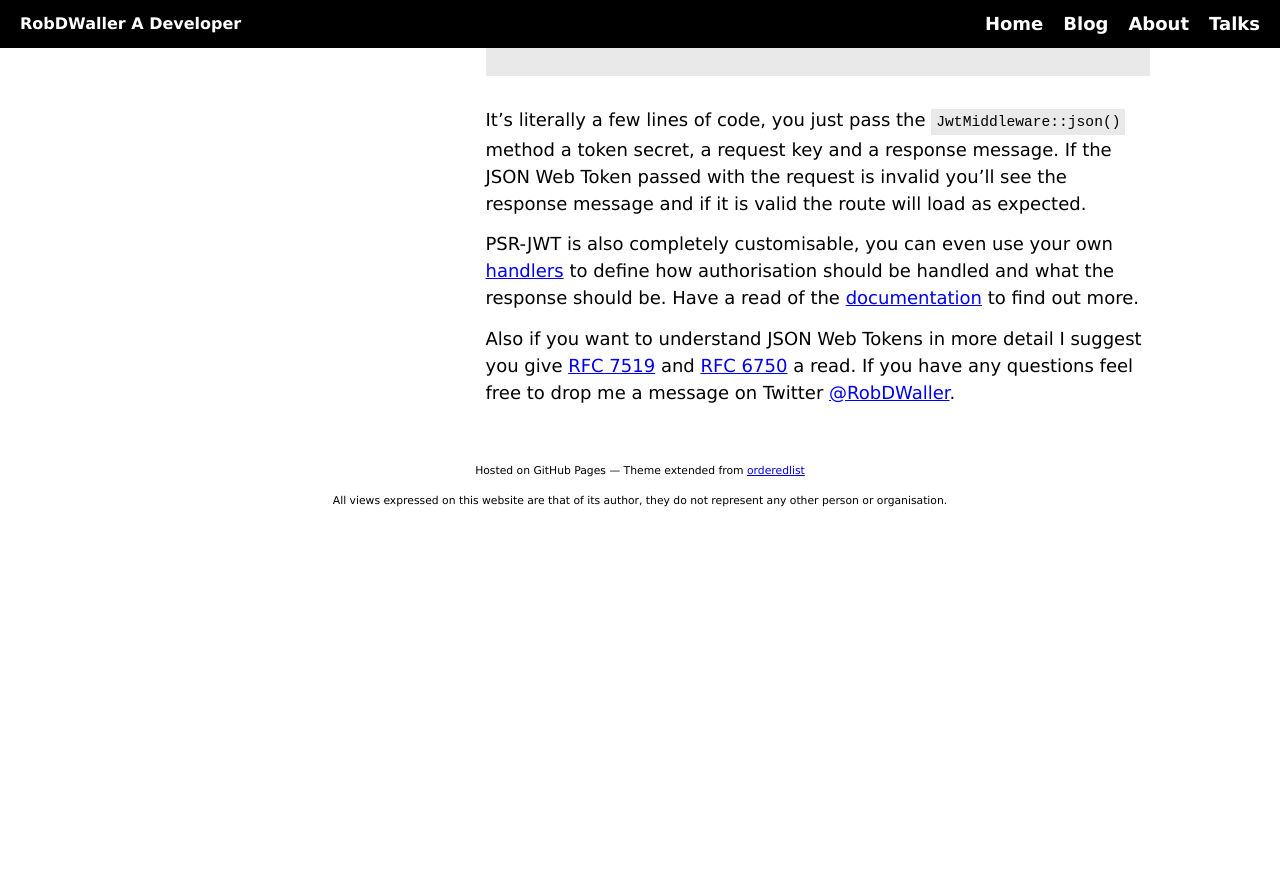
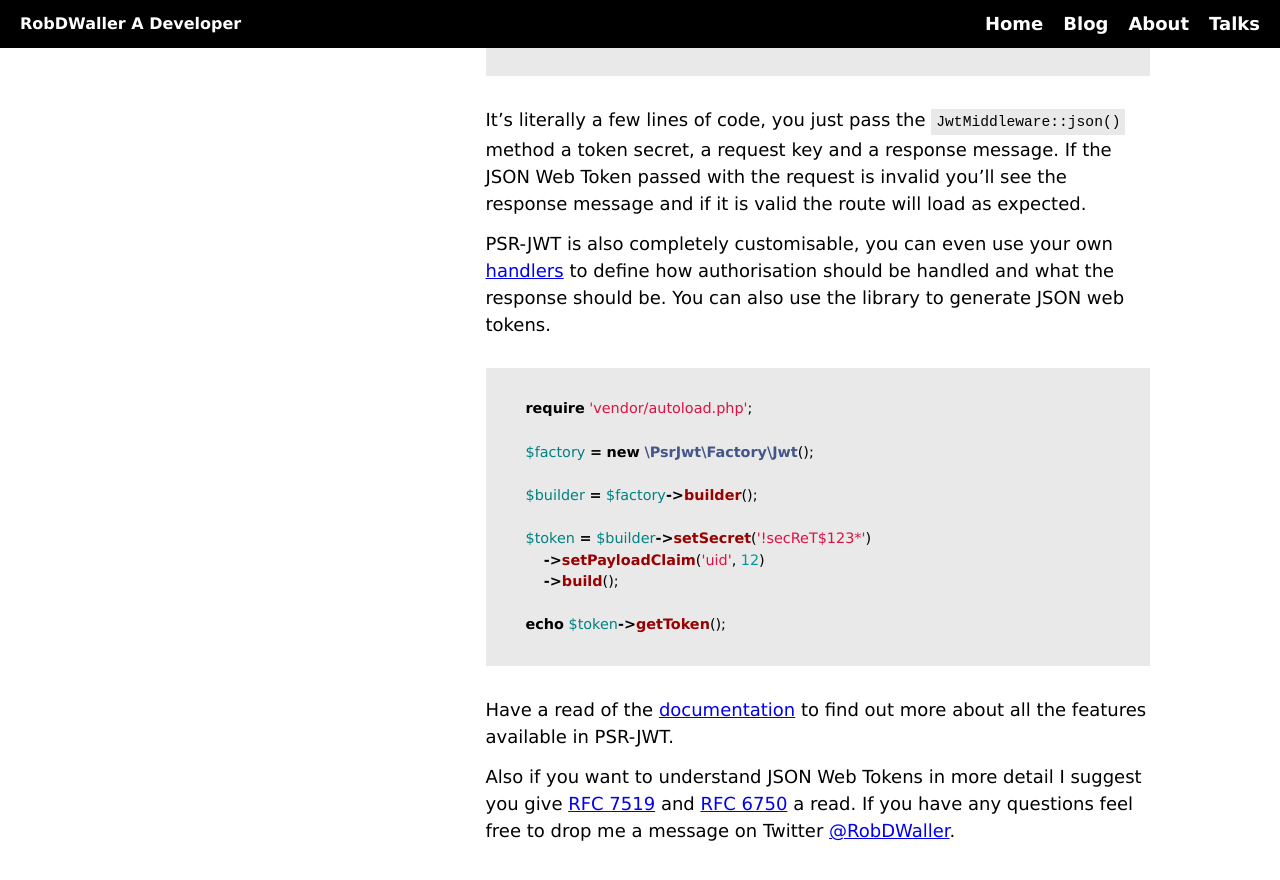
Before and after one commit to RobDWaller/robdwaller.github.io, a Jekyll site: the page built from _posts/2020-03-13-slim-php-jwt.md, in a window 1280 px wide and 900 px high, scrolled down 965 px. Shown: the top 880 px of the window. Built offline with Jekyll 4.4.1, drawn with Linux system fonts in a browser that asks for light colours; before the commit the page ends 1517 px from its top, so only the background shows below that.

Commit message:
Added information about creating JWTs to psr-jwt slimphp article.

````diff
--- a/_posts/2020-03-13-slim-php-jwt.md
+++ b/_posts/2020-03-13-slim-php-jwt.md
@@ -29,6 +29,22 @@ $app->get('/route/example', function (Request $request, Response $response) {
 
 It's literally a few lines of code, you just pass the `JwtMiddleware::json()` method a token secret, a request key and a response message. If the JSON Web Token passed with the request is invalid you'll see the response message and if it is valid the route will load as expected.
 
-PSR-JWT is also completely customisable, you can even use your own [handlers](https://www.php-fig.org/psr/psr-15/) to define how authorisation should be handled and what the response should be. Have a read of the [documentation](https://github.com/RobDWaller/psr-jwt/blob/master/README.md) to find out more.
+PSR-JWT is also completely customisable, you can even use your own [handlers](https://github.com/RobDWaller/psr-jwt#handlers) to define how authorisation should be handled and what the response should be. You can also use the library to generate JSON web tokens.
+
+```php
+require 'vendor/autoload.php';
+
+$factory = new \PsrJwt\Factory\Jwt();
+
+$builder = $factory->builder();
+
+$token = $builder->setSecret('!secReT$123*')
+    ->setPayloadClaim('uid', 12)
+    ->build();
+
+echo $token->getToken();
+```
+
+Have a read of the [documentation](https://github.com/RobDWaller/psr-jwt/blob/master/README.md) to find out more about all the features available in PSR-JWT.
 
 Also if you want to understand JSON Web Tokens in more detail I suggest you give [RFC 7519](https://tools.ietf.org/html/rfc7519) and [RFC 6750](https://tools.ietf.org/html/rfc6750) a read. If you have any questions feel free to drop me a message on Twitter [@RobDWaller](https://twitter.com/RobDWaller).
````
